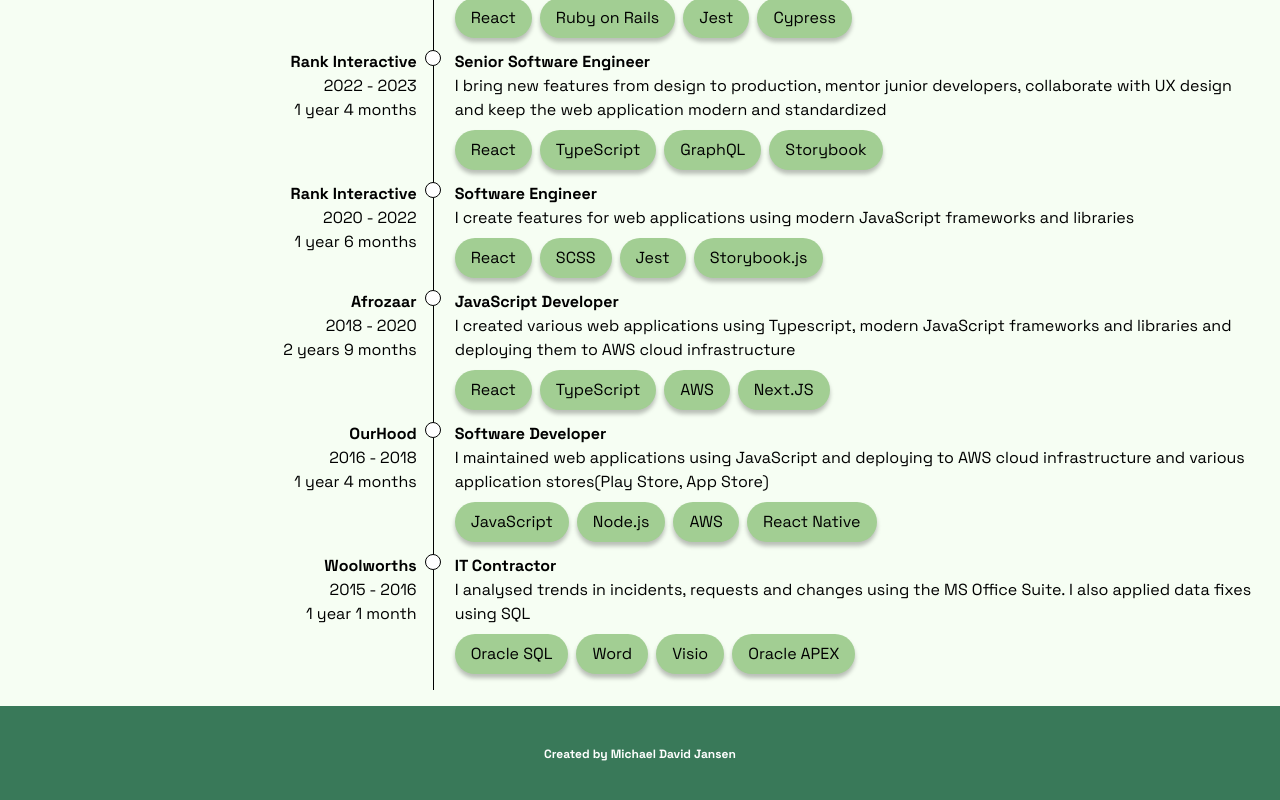
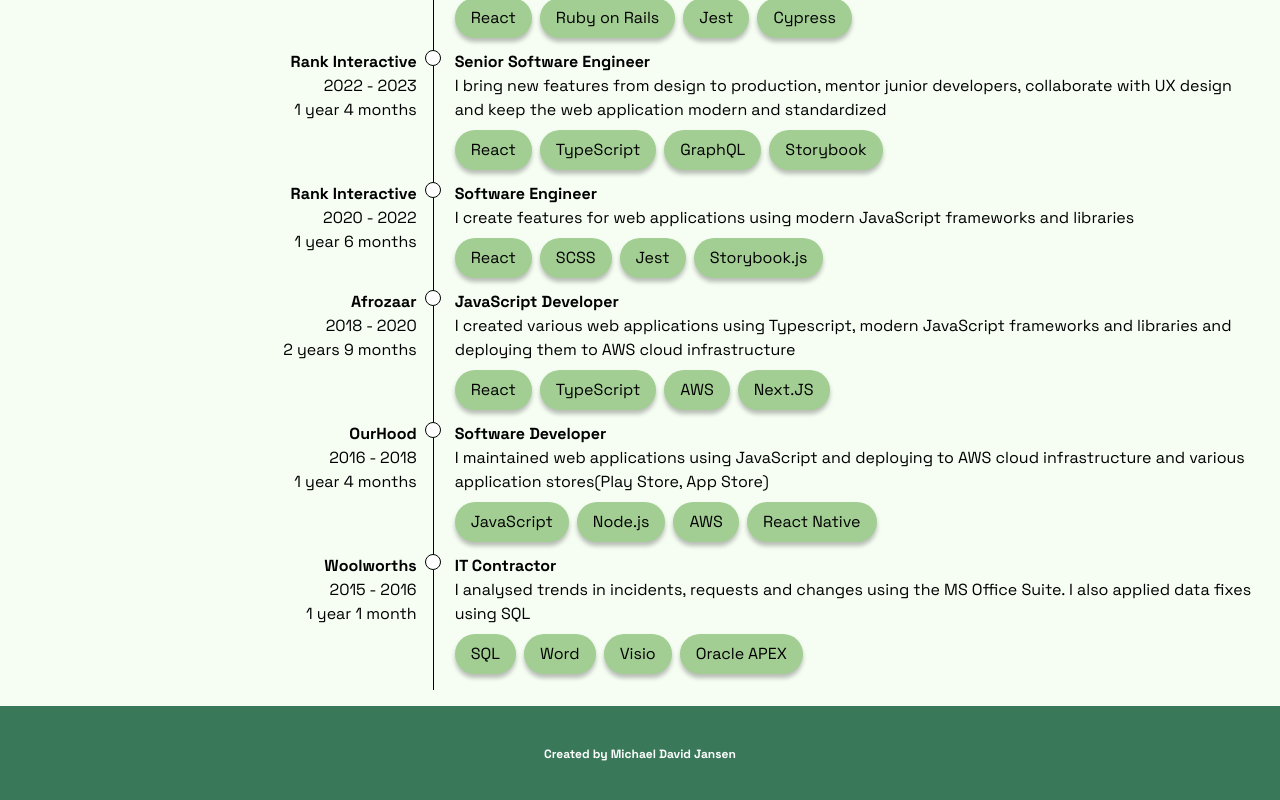
Before and after one commit to MichaelDJansen/personal-site, a Next.js app: page / in a window 1280 px wide. Shown: the part 1196-1996 px from the top of the page. Built offline with nearby package versions, Linux system fonts and the light colour scheme.

Commit message:
Text changes

```diff
--- a/src/app/page.tsx
+++ b/src/app/page.tsx
@@ -28,7 +28,7 @@
           </div>
         </div>
         <section className="hero-description text-center md:text-left">
-          <h1 className="hero-description-heading text-3xl lg:text-6xl font-bold mb-2 md:mb-4 lg:mb-8">Hi, I&apos;m <span className="text-secondary">Michael</span>. Nice to meet you!</h1>
+          <h1 className="hero-description-heading text-2xl md:text-4xl lg:text-6xl font-bold mb-2 md:mb-4 lg:mb-8">Hi, I&apos;m <span className="text-secondary">Michael</span>. Nice to meet you!</h1>
           <div className="hero-description-text text-lg lg:text-xl">
             <p>I am a web developer from South Africa with 9+ years of experience</p>
             <p>My goal is to create applications to make people&apos;s lives easier</p>
--- a/src/constants.ts
+++ b/src/constants.ts
@@ -46,7 +46,7 @@
         companyEndDate: new Date(2016, 8, 1),
         jobPosition: 'IT Contractor',
         jobDescription: 'I analysed trends in incidents, requests and changes using the MS Office Suite. I also applied data fixes using SQL',
-        jobSkills: ['Oracle SQL', 'Word', 'Visio', 'Oracle APEX']
+        jobSkills: ['SQL', 'Word', 'Visio', 'Oracle APEX']
     },
 ];
 
```
